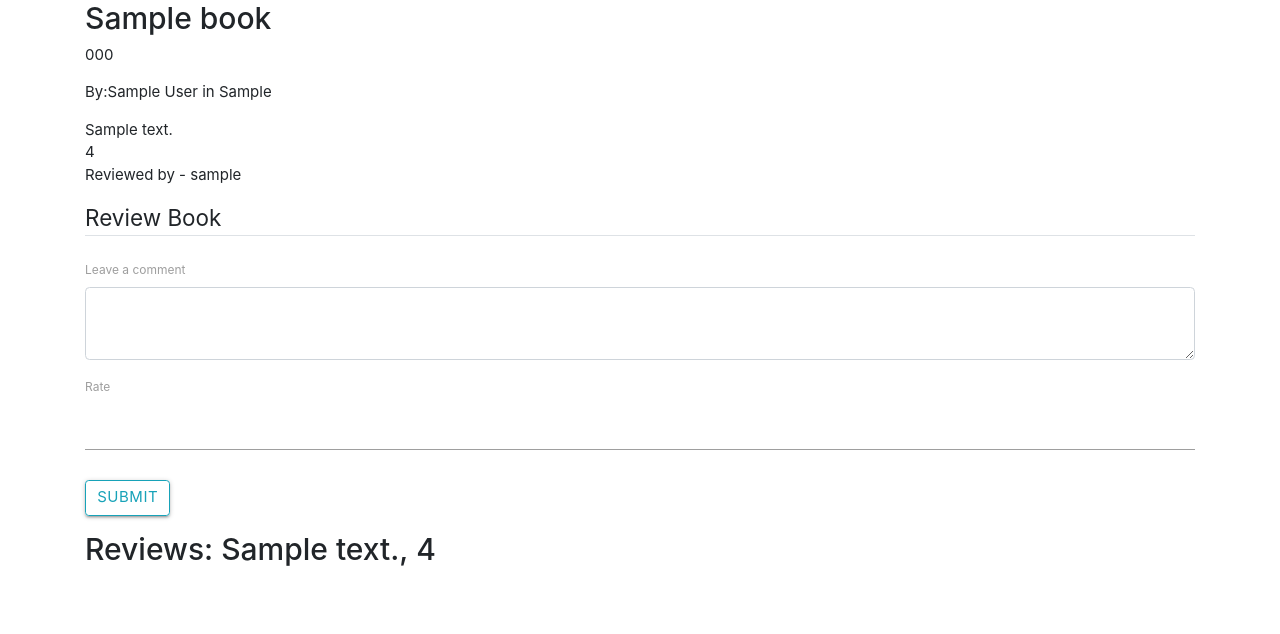
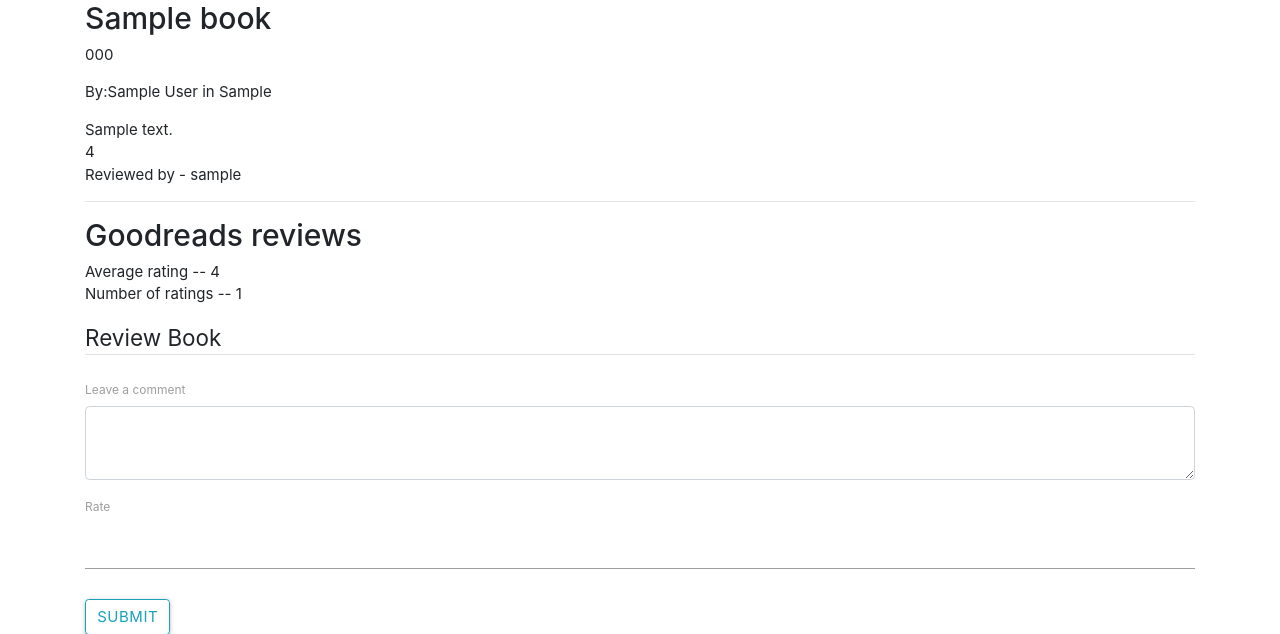
Before and after one commit to justinembawomye/bookreviews, a Flask app: page /book/1 in a window 1280 px wide. Shown: the top 634 px of the page. Run offline with Flask 2, Linux system fonts and the light colour scheme; a user stored in the database is signed in; tables that the repository leaves empty hold one stand-in row (values such as "Sample post"); a database or web service that is not in the repository returns one stand-in record (values such as "Sample title"); data that the repository does not hold is empty; parts of the project's set-up code (start-up, migrations or seed data) failed here and were passed over; some libraries are stand-ins or nearby versions.

Commit message:
adds  goodreads reviews to the book page

```diff
--- a/application/__init__.py
+++ b/application/__init__.py
@@ -1,5 +1,6 @@
 
-
+import os
+import requests
 from flask import Flask, jsonify
 from flask_sqlalchemy import SQLAlchemy
 from flask_bcrypt import Bcrypt
@@ -15,6 +16,7 @@ from .forms import RegistrationForm, LoginForm, SearchForm, ReviewsForm
 db = SQLAlchemy()
 bcrypt = Bcrypt()
 login_manager = LoginManager()
+
 
 from .models import User, Book, Reviews
 
@@ -88,6 +90,7 @@ def create_app(config_name):
         no_of_reviews = Reviews.query.filter_by(book_id=book_id).all()
         user_review = Reviews.query.filter_by(
             reviewer=current_user, book_id=book_id).first()
+        api_key = os.environ.get('API_KEY')
         form = ReviewsForm()
         if not user_review:
             if form.validate_on_submit():
@@ -96,6 +99,11 @@ def create_app(config_name):
                 db.session.add(review)
                 db.session.commit()
                 return redirect(url_for('book', book_id=book_id))
-        return render_template('book_details.html', response=response, reviews=no_of_reviews, user_review=user_review, form=form)
+        res = requests.get("https://www.goodreads.com/book/review_counts.json",
+                           params={"key": api_key, "isbns":response.isbn})
+        if res.status_code != 200:
+            raise Exception("msg: Request failed.")
+        goodreads_reviews = res.json()['books']
+        return render_template('book_details.html', goodreads_reviews=goodreads_reviews, response=response, reviews=no_of_reviews, user_review=user_review, form=form)
 
     return app
--- a/application/templates/book_details.html
+++ b/application/templates/book_details.html
@@ -16,8 +16,17 @@
 {% else %}
 <h2>No Reviews on this book</h2>
 {% endif %}
+<hr>
 
-
+<h2>Goodreads reviews</h2>
+{% if goodreads_reviews %}
+<ul>
+        {% for review in goodreads_reviews %}
+                <li>Average rating -- {{ review.average_rating }}</li>
+                <li>Number of ratings -- {{ review.ratings_count }}</li>
+        {% endfor %}
+</ul>
+{% endif %}
 
 
 
```
